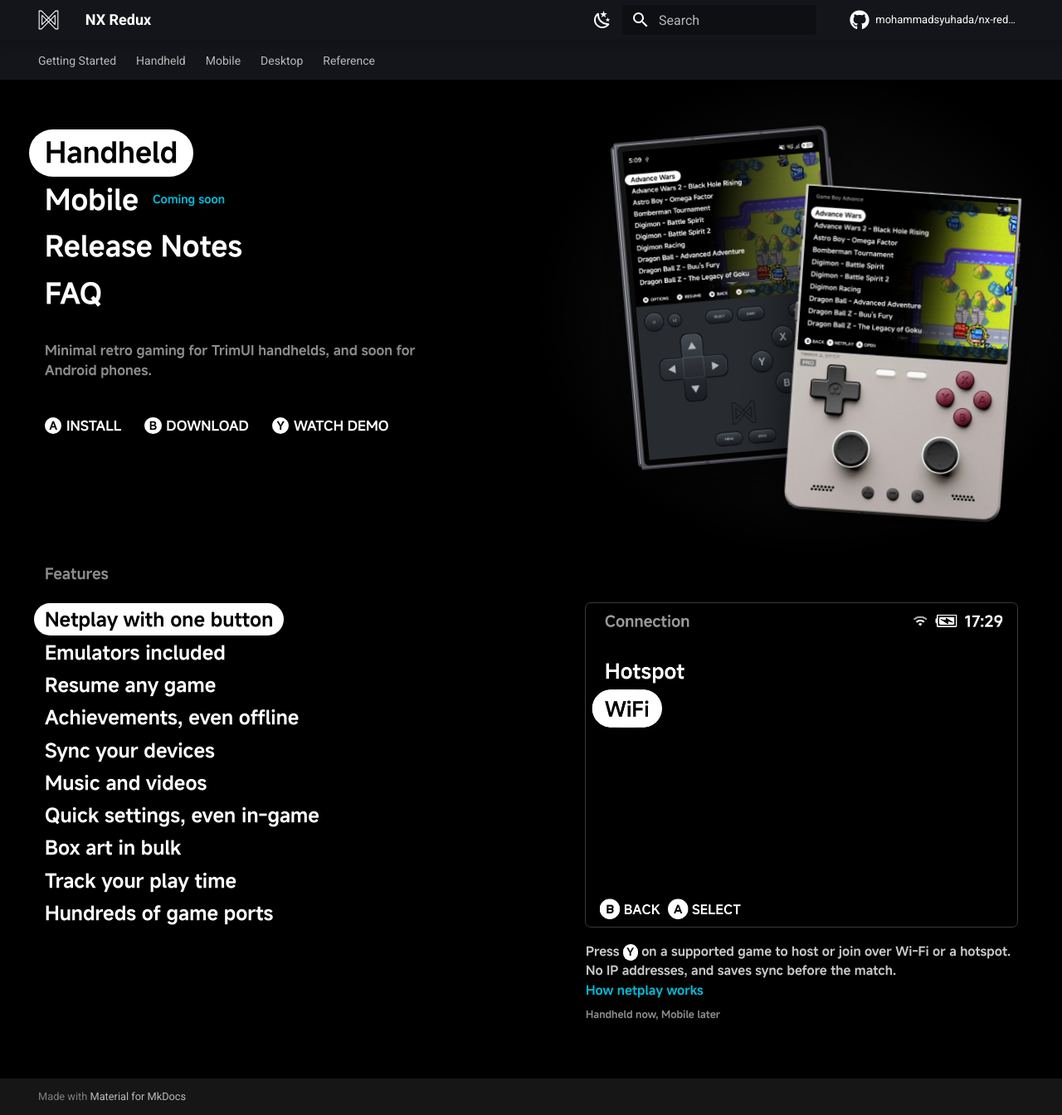
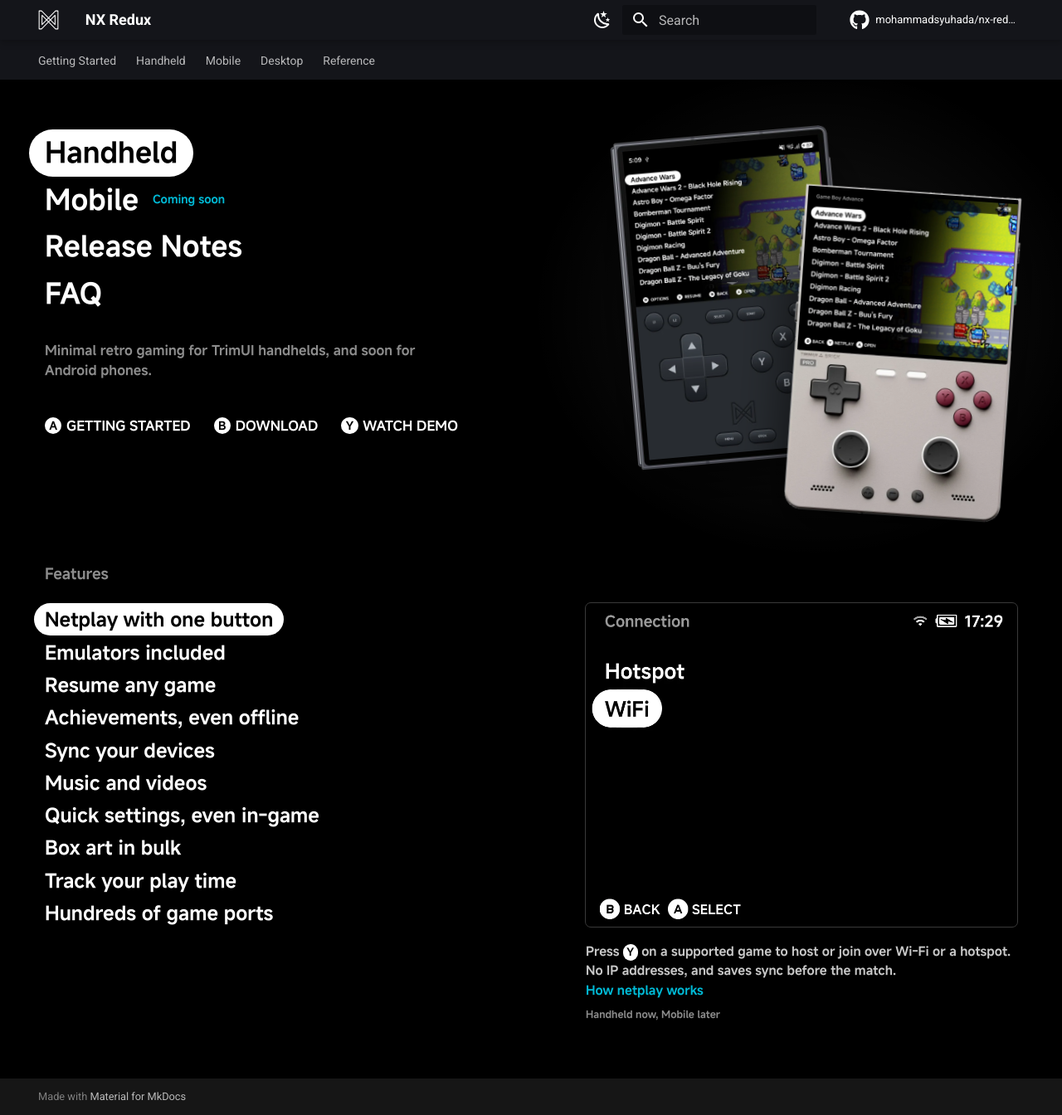
Before and after one commit to mohammadsyuhada/nx-redux-docs, an MkDocs documentation site: the page built from docs/index.md, in a window 1280 px wide and 1344 px high. Shown: the whole window at 83% size. Built offline with MkDocs 1.6.1 and Material for MkDocs 9.7.7, drawn with Linux system fonts in a browser that asks for light colours; comment, search, counter and statistics services are not loaded.

Commit message:
copy(site): landing A hint reads Getting Started

```diff
--- a/overrides/home.html
+++ b/overrides/home.html
@@ -53,7 +53,7 @@
         </div>
 
         <nav class="nx-hints" aria-label="Quick links">
-          <a class="nx-hint" href="{{ 'about/' | url }}"><span class="nx-hint__button" aria-hidden="true">A</span>Install</a>
+          <a class="nx-hint" href="{{ 'about/' | url }}"><span class="nx-hint__button" aria-hidden="true">A</span>Getting Started</a>
           <a class="nx-hint" href="https://github.com/mohammadsyuhada/nx-redux/releases"><span class="nx-hint__button" aria-hidden="true">B</span>Download</a>
           <a class="nx-hint" href="https://www.youtube.com/watch?v=l4iJBRgUe4U"><span class="nx-hint__button" aria-hidden="true">Y</span>Watch demo</a>
         </nav>
```
